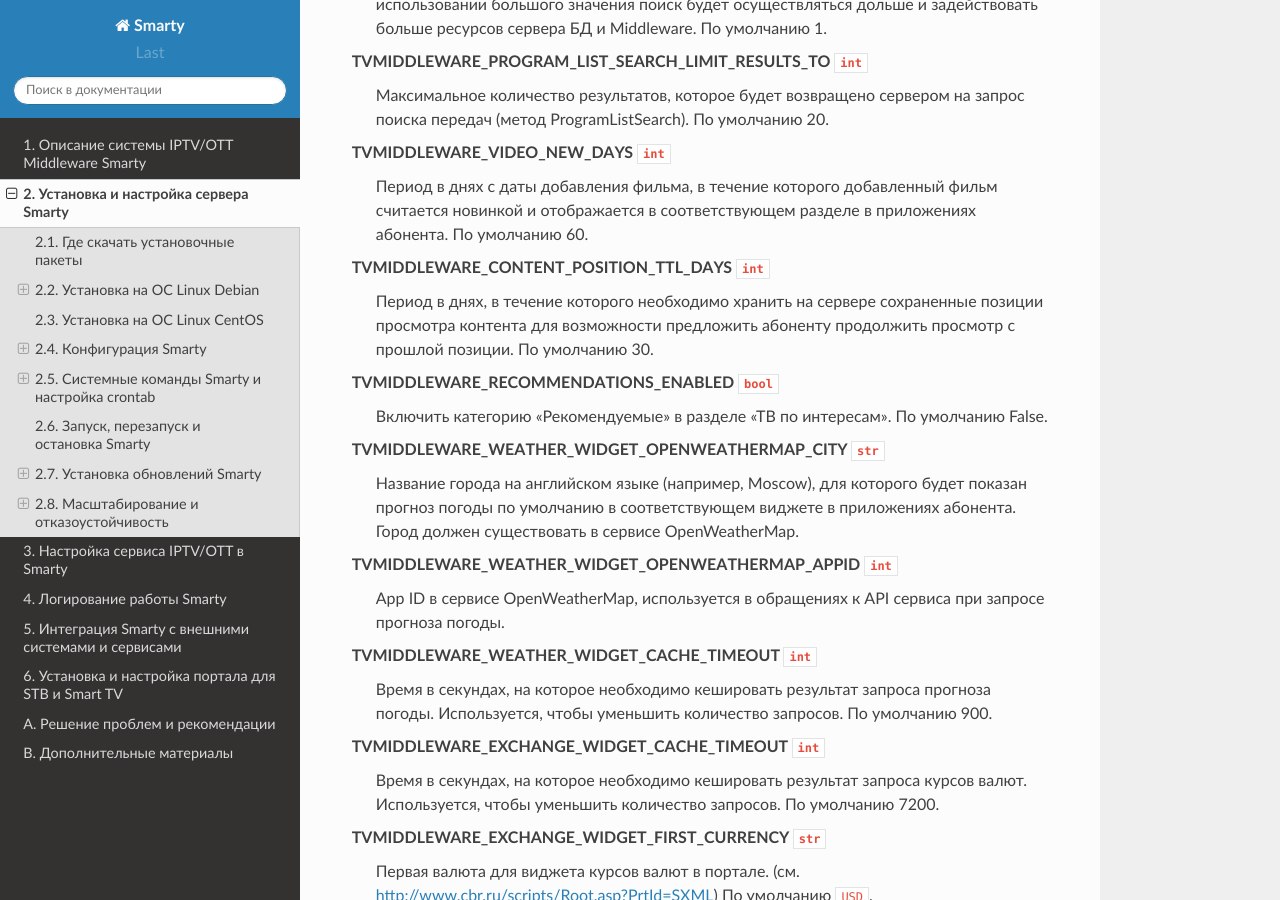
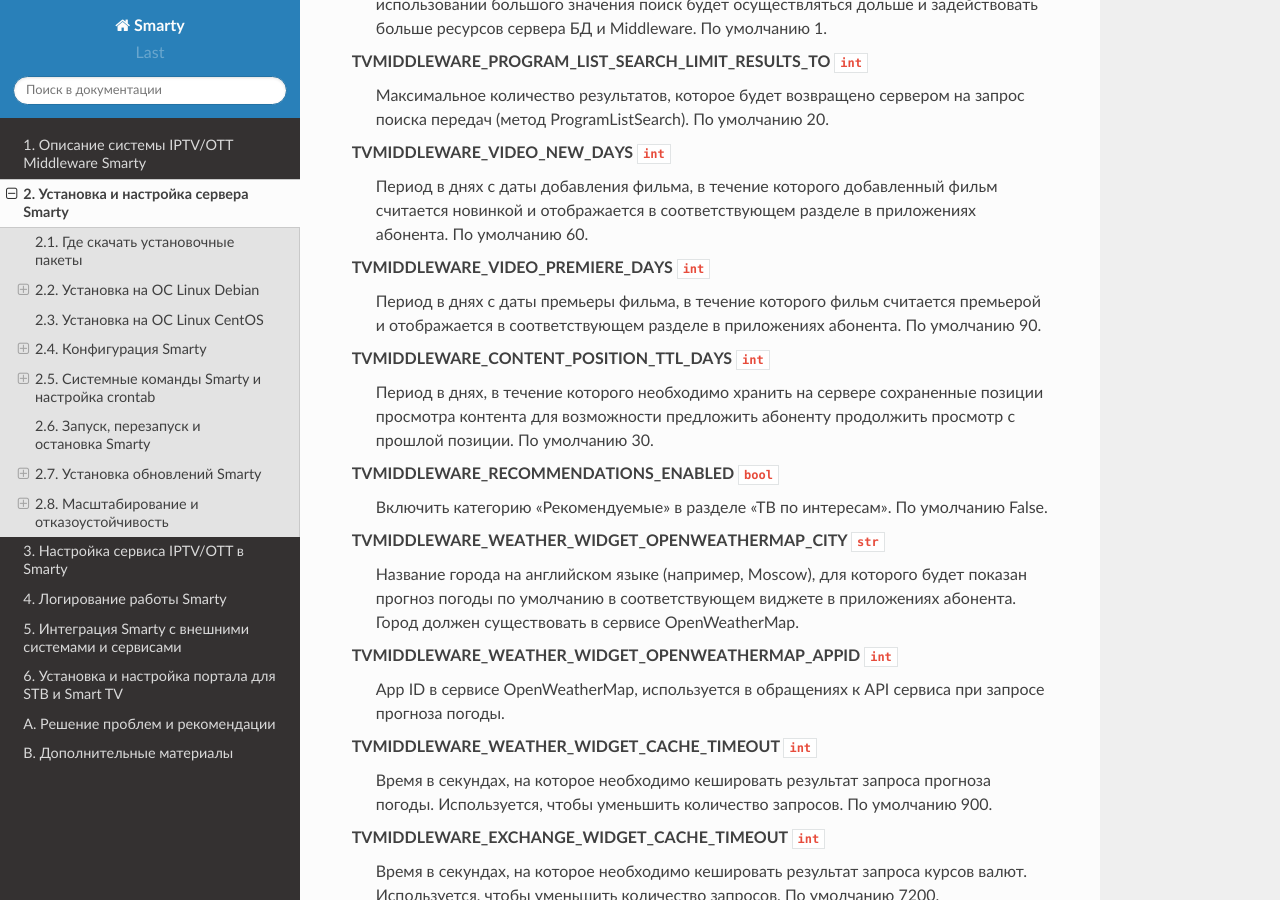
Before and after one commit to sergey-yakovlev/smarty-docs, a Sphinx documentation site: the page built from source/installation_and_configuration.rst, in a window 1280 px wide and 900 px high, scrolled down 4491 px. Built offline with Sphinx 7.4.7 and the Read the Docs theme 2.0.0, drawn with Linux system fonts in a browser that asks for light colours.

Commit message:
TVMIDDLEWARE_VIDEO_PREMIERE_DAYS

```diff
--- a/source/installation_and_configuration.rst
+++ b/source/installation_and_configuration.rst
@@ -214,6 +214,11 @@
   Период в днях с даты добавления фильма, в течение которого добавленный фильм считается новинкой и отображается
   в соответствующем разделе в приложениях абонента.
   По умолчанию 60.
+
+TVMIDDLEWARE_VIDEO_PREMIERE_DAYS ``int``
+  Период в днях с даты премьеры фильма, в течение которого фильм считается премьерой и отображается
+  в соответствующем разделе в приложениях абонента.
+  По умолчанию 90.
 
 TVMIDDLEWARE_CONTENT_POSITION_TTL_DAYS ``int``
   Период в днях, в течение которого необходимо хранить на сервере сохраненные позиции просмотра контента для
```
